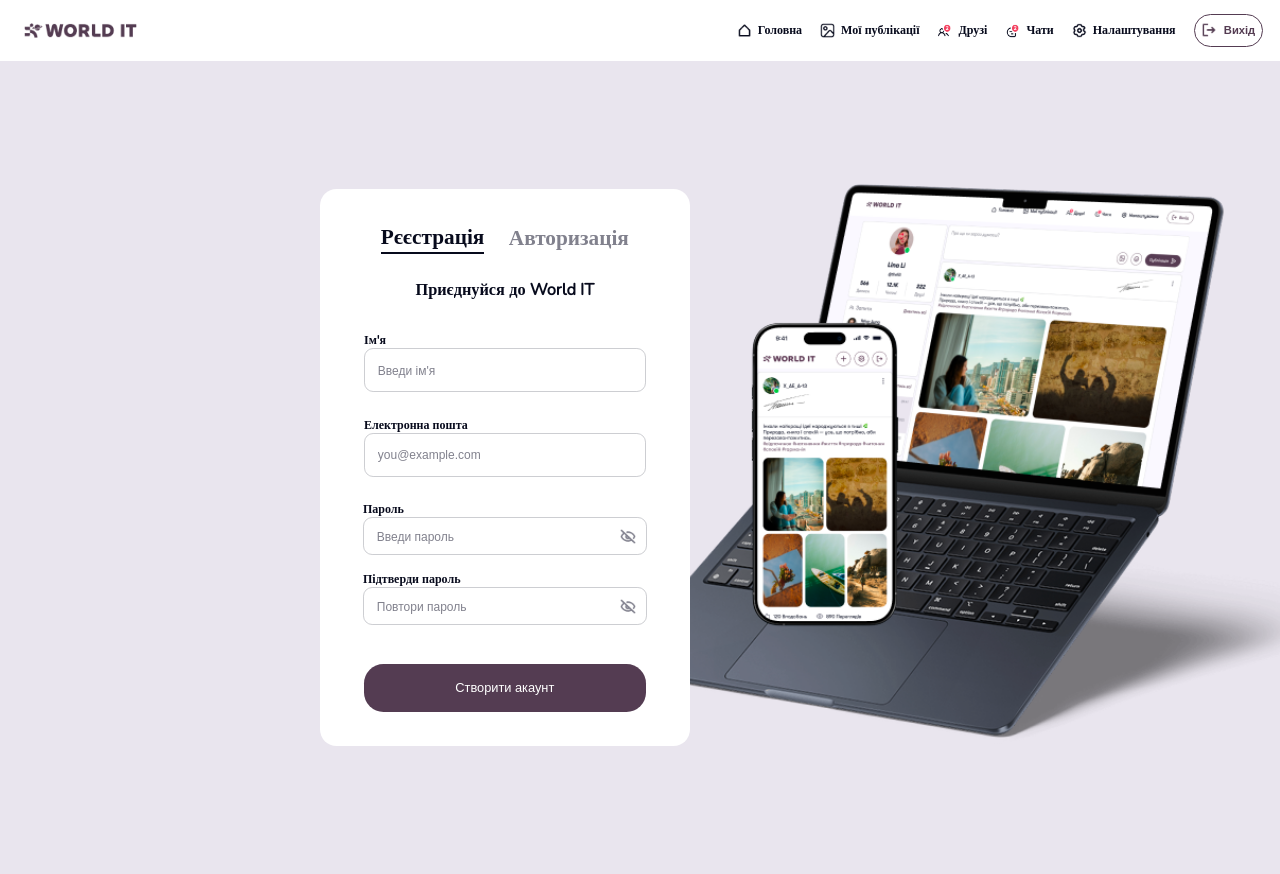
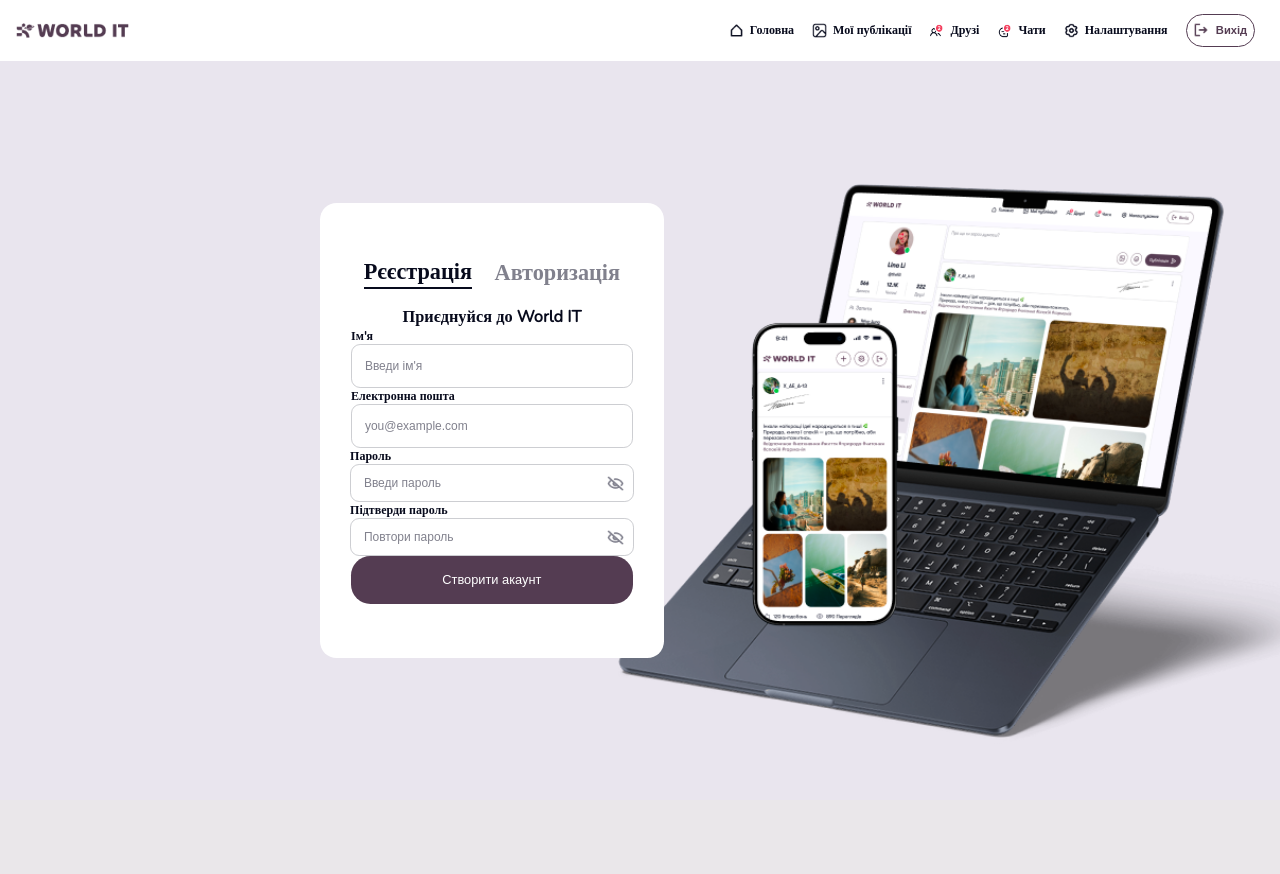
Before and after one commit to artemijMoskowsky/WorldITMessanger, a Django app: page /user/registration/ in a window 1280 px wide; the page is wider, and only the part inside the window is pictured. After the commit the page ends 738 px from the top of that part, so only its background shows below. Run offline with Django 5.2, Linux system fonts and the light colour scheme.

Commit message:
Test html code for pages

```diff
--- a/WTMessanger/static/css/base.css
+++ b/WTMessanger/static/css/base.css
@@ -7,10 +7,14 @@
     background-color: #FAF8FF;
     font-family: 'Nunito';
     overflow-x: hidden;
+    width: 100vw;
+    height: 100vh;
+    display: flex;
+    flex-direction: column;
 }
 
 header{
-    width: calc(100vw + 2vh);
+    width: 100%;
     height: calc(6vh + 1vw);
     display: flex;
     justify-content: center;
--- a/WTMessanger/user_app/static/css/registration.css
+++ b/WTMessanger/user_app/static/css/registration.css
@@ -6,7 +6,10 @@
 body{
     background-color: #e9e5ee;
     margin: 0;
-    min-height: 100vh;
+    width: 100vw;
+    height: 100vh;
+    display: flex;
+    flex-direction: column;
     background-image: url('/static/images/background.png');
     background-repeat: no-repeat;
     background-position: calc(100vw - 52vw) 23vh;
@@ -18,8 +21,8 @@
 }
 
 .center-div{
-    width: calc(100vw + 1vh);
-    height: calc(100vh + 1vw);
+    width: 100%;
+    height: 100%;
     display: flex;
     justify-content:first baseline;
     align-items: center;
@@ -27,33 +30,26 @@
 }
 
 .form-register{
-    /* width: 27vw;
-    height: 68vh; */
-    width: calc(27vw + 3vh);
-    height: calc(68vh + 1vw);
     border-radius: calc(0.8vw + 0.8vh);
     background-color: rgb(255, 255, 255);
     display: flex;
     justify-content: space-around;
     align-items: center;
     flex-direction: column;
+    padding: calc(1.1vw + 2vh);
 }
 
 .data-reg{
-    /* width: 27vw;
-    height: 37vh; */
-    width: calc(27vw + 2vh);
-    height: calc(37vh + 1vw);
+    width: 100%;
     display: flex;
     justify-content: space-around;
     align-items: center;
     flex-direction: column;
-    margin-bottom: 2vh;
 }
 
 .reg-link{
     color: #070A1C;
-    font-size: calc(1.1vw + 0.9vh);
+    font-size: calc(0.8vw + 1.5vh);
     font-weight: bold;
     text-decoration: none;
     border-bottom: 0.3vh #070A1C solid
@@ -62,20 +58,17 @@
 .login-link{
     color: #81818D;
     text-decoration: none;
-    font-size: calc(1.1vw + 0.9vh);
+    font-size: calc(0.8vw + 1.5vh);
     font-weight: bold;
 }
 
 .links-div{
-    /* width: 21vw; */
-    width: calc(21vw + 0.5vh);
-    height: calc(1vh + 1vw);
-    flex-wrap: wrap;
+    width: calc(10.3vw + 18.4vh);
+    height: calc(2.2vh + 1.2vw);
     display: flex;
     align-items: center;
     justify-content: space-around;
     margin-top: 3vh;
-
 }
 
 .join-text{
@@ -90,16 +83,14 @@
 }
 
 .center-data{
-    /* height: 7.5vh; */
-    height: calc(5.5vh + 0.1vw);
     display: flex;
-    justify-content: space-between;
+    justify-content: space-around;
     flex-direction: column;
 }
 
 .data-input{
-    width: 20vw;
-    height: 4.5vh;
+    width: calc(10.3vw + 18vh);
+    height: calc(1.9vh + 1vw);
     border: none;
 }
 
@@ -114,8 +105,6 @@
 }
 
 .button-eye{
-    /* width: 1.7vw;
-    height: 2.5vh; */
     width: calc(0.8vw + 1vh);
     height: calc(0.6vh + 0.7vw);
     border: none;
--- a/WTMessanger/user_app/templates/registration/registration.html
+++ b/WTMessanger/user_app/templates/registration/registration.html
@@ -12,6 +12,7 @@
 {% block content %}
     <div class="center-div">
         <form class="form-register">
+
             <div class="links-div">
                 <a href="/user/registration" class="reg-link">Рєєстрація</a>
                 <a href="/user/login" class="login-link">Авторизація</a>
```
